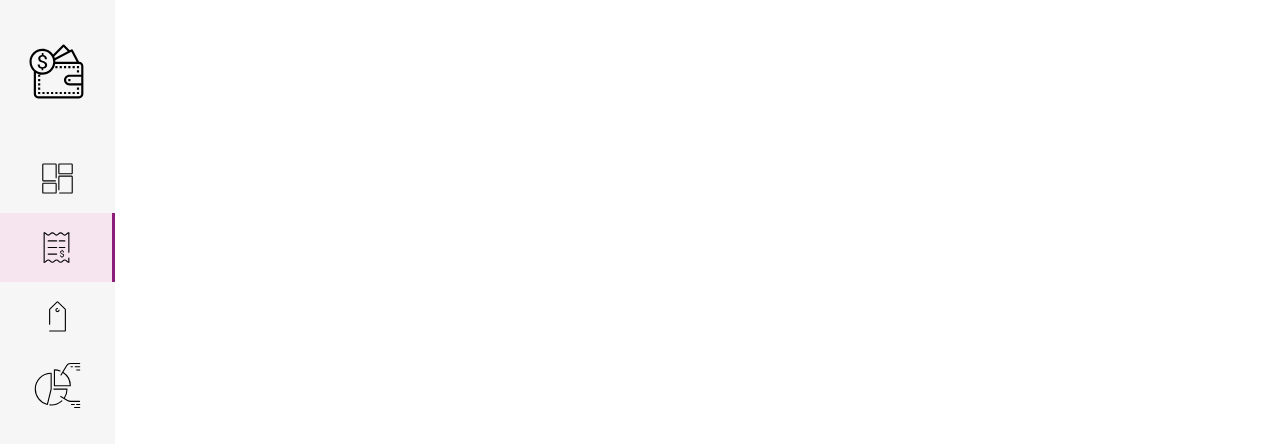
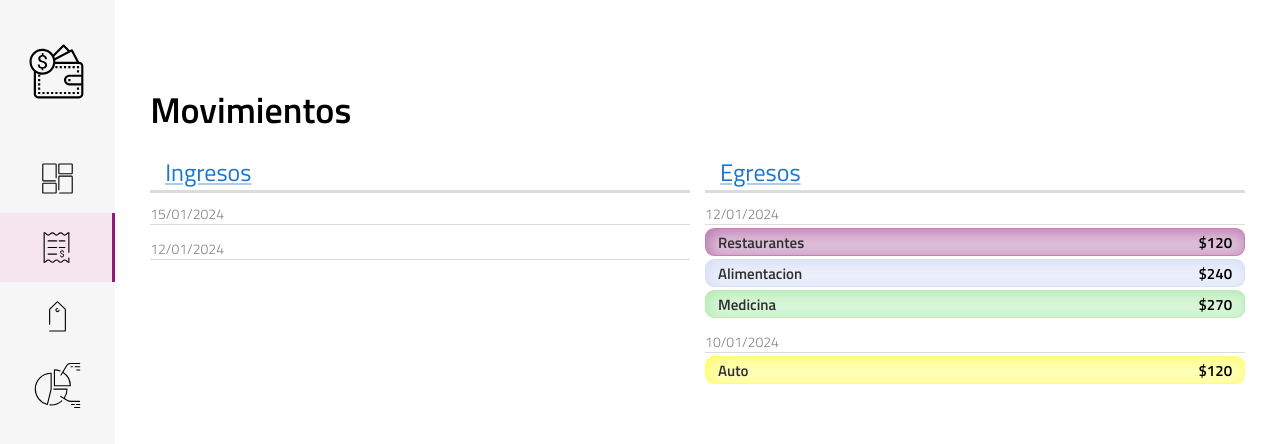
Before and after one commit to Libo033/smartPocket, a Next.js app: page /dashboard/movements in a window 1280 px wide. Shown: the top 444 px of the page. Built offline with nearby package versions, Linux system fonts and the light colour scheme.

Commit message:
En proceso: Movements page. Creado: ExpenseMovement

```diff
--- a/src/app/dashboard/movements/page.module.css
+++ b/src/app/dashboard/movements/page.module.css
@@ -0,0 +1,89 @@
+.Movements {
+  z-index: 0;
+  width: 100%;
+  max-width: 1920px;
+  margin-left: auto;
+  margin-right: auto;
+  height: 100vh;
+  margin-left: 9%;
+}
+
+.Movements_TitleContainer {
+  padding: 7% 3% 0% 3%;
+}
+
+.Movements_Title {
+  font-size: 36px;
+  font-weight: 600;
+}
+
+.Movements_Container {
+  padding: 1.5% 3% 0% 3%;
+  display: flex;
+  justify-content: space-evenly;
+  gap: 15px;
+}
+
+.Movements_MovContainer {
+  width: 50%;
+  display: flex;
+  flex-direction: column;
+}
+
+.Movements_MovTitleContainer {
+  width: 100%;
+  border-bottom: 3px solid gainsboro;
+}
+
+.Movements_MovTitle {
+  padding-left: 15px;
+  font-size: 24px;
+  font-weight: 400;
+  color: #1976d2;
+  text-decoration-color: #1976d260;
+}
+
+.Movements_MovTitle:hover {
+  text-decoration-color: #1976d2;
+}
+
+.Movements_Movements {
+  display: flex;
+  flex-direction: column;
+  gap: 3px;
+}
+
+.Movements_DateSeparator {
+  color: #818181;
+  font-size: 14px;
+  font-weight: 300;
+  margin-top: 10px;
+  border-bottom: 1px solid gainsboro;
+}
+
+@media (641px <= width <= 1007px) {
+  .Movements {
+    margin-left: 12%;
+  }
+}
+
+@media (width <= 640px) {
+  .Movements {
+    margin-left: 0;
+    min-height: 100vh;
+    height: fit-content;
+    overflow-x: hidden;
+  }
+
+  .Movements_Container {
+    padding: 4.5% 3% 0% 3%;
+  }
+
+  .Movements_MovTitle {
+    font-size: 23px;
+  }
+
+  .Movements_DateSeparator {
+    font-size: 13px;
+  }
+}
--- a/src/app/dashboard/movements/page.tsx
+++ b/src/app/dashboard/movements/page.tsx
@@ -1,8 +1,78 @@
 import React from "react";
 import styles from "./page.module.css";
+import Link from "next/link";
+import ExpenseMovement from "@/components/movement/ExpenseMovement";
 
 const Movements = () => {
-  return <div>Movements</div>;
+  return (
+    <div className={styles.Movements}>
+      <div className={styles.Movements_TitleContainer}>
+        <h1 className={styles.Movements_Title}>Movimientos</h1>
+      </div>
+      <div className={styles.Movements_Container}>
+        <div className={styles.Movements_MovContainer}>
+          <div className={styles.Movements_MovTitleContainer}>
+            <Link
+              href={"/dashboard/movements/income/new"}
+              className={styles.Movements_MovTitle}
+            >
+              Ingresos
+            </Link>
+          </div>
+          <div className={styles.Movements_Movements}>
+            <span className={styles.Movements_DateSeparator}>15/01/2024</span>
+            <span className={styles.Movements_DateSeparator}>12/01/2024</span>
+          </div>
+        </div>
+        <div className={styles.Movements_MovContainer}>
+          <div className={styles.Movements_MovTitleContainer}>
+            <Link
+              href={"/dashboard/movements/expense/new"}
+              className={styles.Movements_MovTitle}
+            >
+              Egresos
+            </Link>
+          </div>
+          <div className={styles.Movements_Movements}>
+            <span className={styles.Movements_DateSeparator}>12/01/2024</span>
+            <ExpenseMovement
+              _id={"1"}
+              category_id={"1"}
+              expense={120}
+              year={2024}
+              month={1}
+              day={12}
+            />
+            <ExpenseMovement
+              _id={"2"}
+              category_id={"2"}
+              expense={240}
+              year={2024}
+              month={1}
+              day={12}
+            />
+            <ExpenseMovement
+              _id={"3"}
+              category_id={"3"}
+              expense={270}
+              year={2024}
+              month={1}
+              day={12}
+            />
+            <span className={styles.Movements_DateSeparator}>10/01/2024</span>
+            <ExpenseMovement
+              _id={"4"}
+              category_id={"4"}
+              expense={120}
+              year={2024}
+              month={1}
+              day={12}
+            />
+          </div>
+        </div>
+      </div>
+    </div>
+  );
 };
 
 export default Movements;
--- /dev/null
+++ b/src/components/movement/ExpenseMovement.tsx
@@ -0,0 +1,53 @@
+"use client";
+import React, { useContext, useEffect, useState } from "react";
+import styles from "./page.module.css";
+import { ICategory, IExpense } from "@/libs/interfaces";
+import { CategoryContext } from "@/context/CategoryContext";
+import { AppRouterInstance } from "next/dist/shared/lib/app-router-context.shared-runtime";
+import { useRouter } from "next/navigation";
+
+const ExpenseMovement = ({
+  _id,
+  category_id,
+  expense,
+  year,
+  month,
+  day,
+}: IExpense) => {
+  const router: AppRouterInstance = useRouter();
+  const [category, setCategory] = useState<ICategory | undefined>();
+  const { categories } = useContext(CategoryContext);
+
+  useEffect(() => {
+    categories.forEach((c: ICategory) => {
+      if (c._id === category_id) {
+        setCategory(c);
+      }
+    });
+  }, [categories]);
+
+  return (
+    <>
+      {category && (
+        <div
+          className={styles.ExpenseMovement}
+          onClick={() => router.push(`/dashboard/movements/expense/${_id}`)}
+          style={{
+            backgroundColor: category.color + "45",
+            border: `1px solid ${category.color}60`,
+            boxShadow: `3px 3px 15px ${category.color}72 inset`,
+          }}
+        >
+          <p className={styles.ExpenseMovement_Category}>
+            {category.categoria}
+          </p>
+          <p className={styles.ExpenseMovement_Expense}>
+            ${Intl.NumberFormat().format(expense)}
+          </p>
+        </div>
+      )}
+    </>
+  );
+};
+
+export default ExpenseMovement;
--- /dev/null
+++ b/src/components/movement/page.module.css
@@ -0,0 +1,36 @@
+/*#region EXPENSEMOVEMENT */
+.ExpenseMovement {
+  display: flex;
+  justify-content: space-between;
+  cursor: pointer;
+  border-radius: 9px;
+  align-items: center;
+}
+
+.ExpenseMovement_Category {
+  font-size: 15px;
+  font-weight: 600;
+  border-radius: 9px;
+  padding: 1.5px 12px;
+  color: #303030;
+}
+
+.ExpenseMovement_Expense {
+  font-size: 15px;
+  font-weight: 600;
+  padding-right: 12px;
+}
+/*#endregion */
+
+@media (width <= 640px) {
+  /*#region EXPENSEMOVEMENT */
+  .ExpenseMovement_Category {
+    font-size: 14px;
+    padding: 1.5px 9px;
+  }
+
+  .ExpenseMovement_Expense {
+    padding-right: 9px;
+  }
+  /*#endregion */
+}
```
